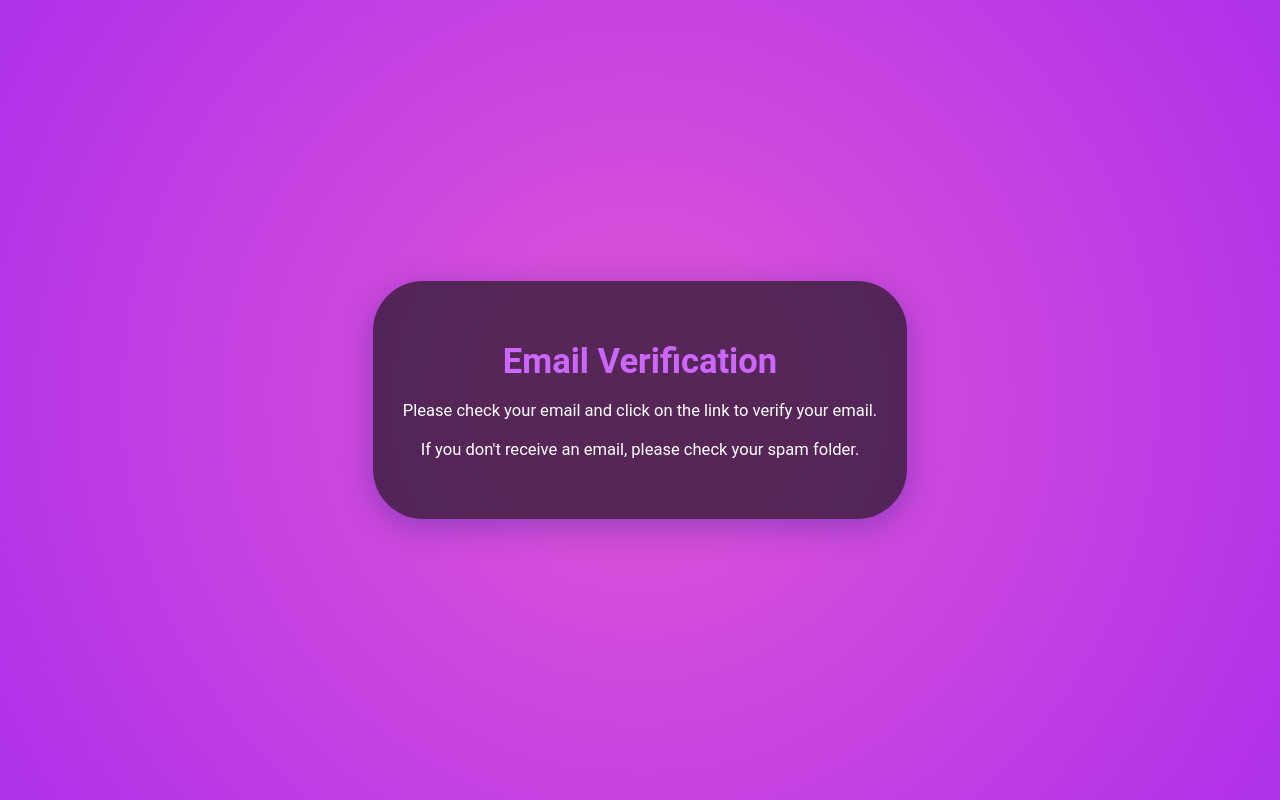
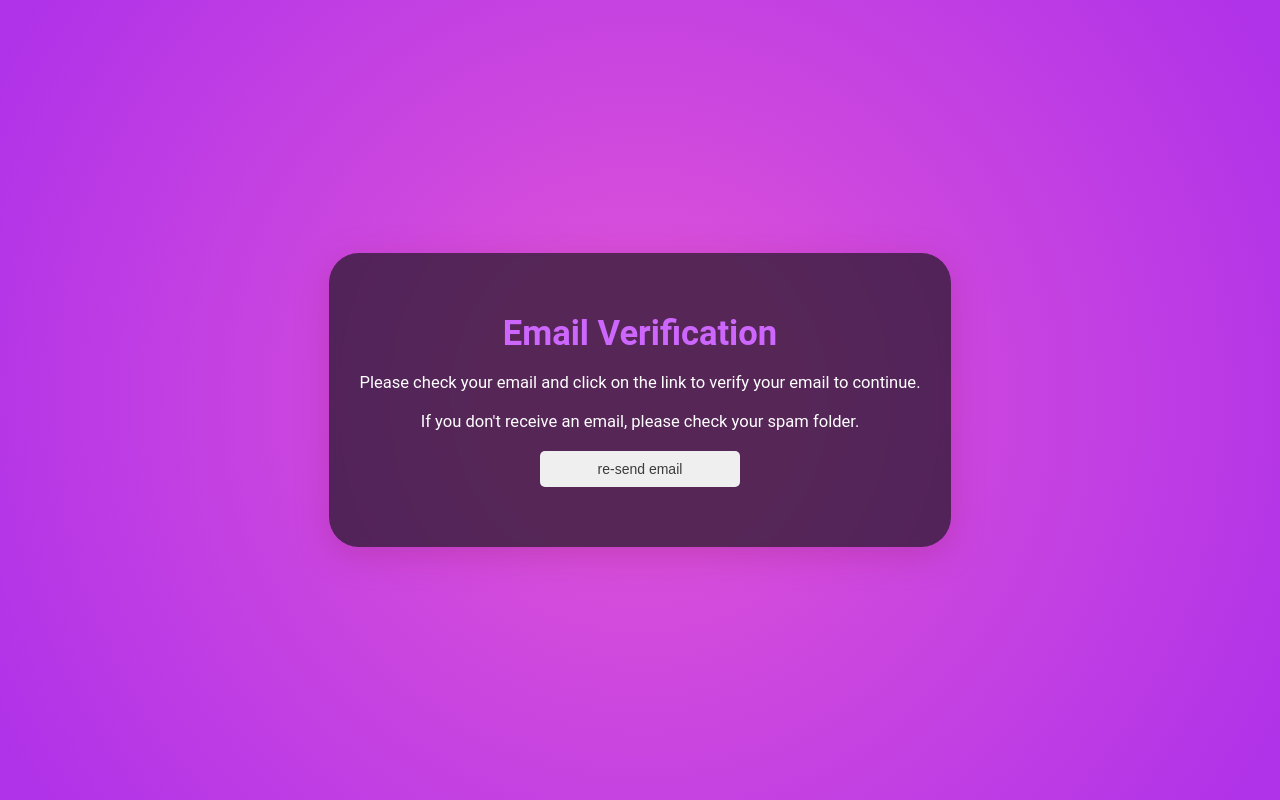
Before and after one commit to samuel-alves21/StudyPom, a React (Vite) app: page /StudyPom/emailVerification in a window 1280 px wide. Built offline with nearby package versions, Linux system fonts and the light colour scheme; no server answers; sample sign-in values are in the browser's storage.

Commit message:
making the email verification mandatory

```diff
--- a/src/Pages/EmailVerification.tsx
+++ b/src/Pages/EmailVerification.tsx
@@ -2,6 +2,7 @@ import { useEffect, useState } from "react"
 import styled from "styled-components"
 import { auth } from "../firebase/config"
 import { Spinner } from "../components/Spinner"
+import { onAuthStateChanged } from "firebase/auth"
 
 export const EmailVerification = () => {
   const [isLoading, setIsLoading] = useState(true)
@@ -9,11 +10,19 @@ export const EmailVerification = () => {
   useEffect(() => {
     window.document.title = "StudyPom | Email Verification"
 
-    if (!auth.currentUser) {
-      window.location.replace('/StudyPom/register')
-    } else {
-      setIsLoading(false)
+    const unsubscribe = onAuthStateChanged(auth, (firebaseUser) => {
+      if (firebaseUser) {
+        setIsLoading(false)
+      } else {
+        window.location.replace('/StudyPom/register')
+      }
+    })
+
+    return () => {
+      auth.signOut()
+      unsubscribe()
     }
+
   }, [])
 
   return (
@@ -22,11 +31,12 @@ export const EmailVerification = () => {
         <ContentWrapper className="styled-page-box flex-all-center">
           <h1>Email Verification</h1>
           <p>
-            Please check your email and click on the link to verify your email.
+            Please check your email and click on the link to verify your email to continue.
           </p>
           <p>
             If you don't receive an email, please check your spam folder.
           </p>
+          <button className="form-button">re-send email</button>
         </ContentWrapper>
       }
     </Wrapper>
@@ -35,7 +45,9 @@ export const EmailVerification = () => {
 
 const Wrapper = styled.div`
   background: radial-gradient(circle, rgba(214, 78, 219, 1) 21%, rgba(176, 50, 233, 1) 97%);
-  min-height: 100vh;;
+  min-height: 100vh;
+  padding: 15px;
+  text-align: center;
 `
 
 const ContentWrapper = styled.div`
@@ -45,4 +57,8 @@ const ContentWrapper = styled.div`
   & > h1 {
     color: var(--color-primary);
   }
+
+  & button {
+    max-width: 200px;
+  }
 `
--- a/src/functions/formSubmit.ts
+++ b/src/functions/formSubmit.ts
@@ -60,7 +60,11 @@ export const formSubmit: FormSubmitFn = async (
     if (!hasError && !isEmpty) {
       try {
         await signInWithEmailAndPassword(auth, formData.email, formData.password)
-        navigate('/')
+        if (!auth.currentUser?.emailVerified) {
+          navigate('/emailVerification')
+        } else {
+          navigate('/')
+        }
       } catch (error: any) {
         if (
           error.code === 'auth/invalid-email' ||
--- a/src/globalStyles.tsx
+++ b/src/globalStyles.tsx
@@ -44,11 +44,11 @@ export const GlobalStyles = createGlobalStyle`
 
   .styled-page-box {
     background: rgba(17, 17, 17, 0.65);
-    box-shadow: 0 8px 32px 0 rgba(31, 38, 135, 0.37);
+    box-shadow: 0 8px 32px 0 rgba(165, 34, 128, 0.37);
     backdrop-filter: blur(3.5px);
     -webkit-backdrop-filter: blur(3.5px);
 
-    border-radius: 50px;
+    border-radius: 30px;
     padding: 60px 30px;
   }
 
--- a/src/hooks/useUserManager.ts
+++ b/src/hooks/useUserManager.ts
@@ -9,9 +9,14 @@ export const useUserManager = (pendentUser: boolean, setIsLoading: (value: boole
       setIsLoading(false)
       return
     }
+
+    if (!auth.currentUser?.emailVerified) {
+      window.location.replace('/StudyPom/emailVerification')
+      return
+    }
+
     const unsubscribe = onAuthStateChanged(auth, (firebaseUser) => {
       if (firebaseUser) {
-        console.log(firebaseUser.emailVerified)
         setIsLoading(false)
       } else {
         window.location.replace('/StudyPom/register')
```
